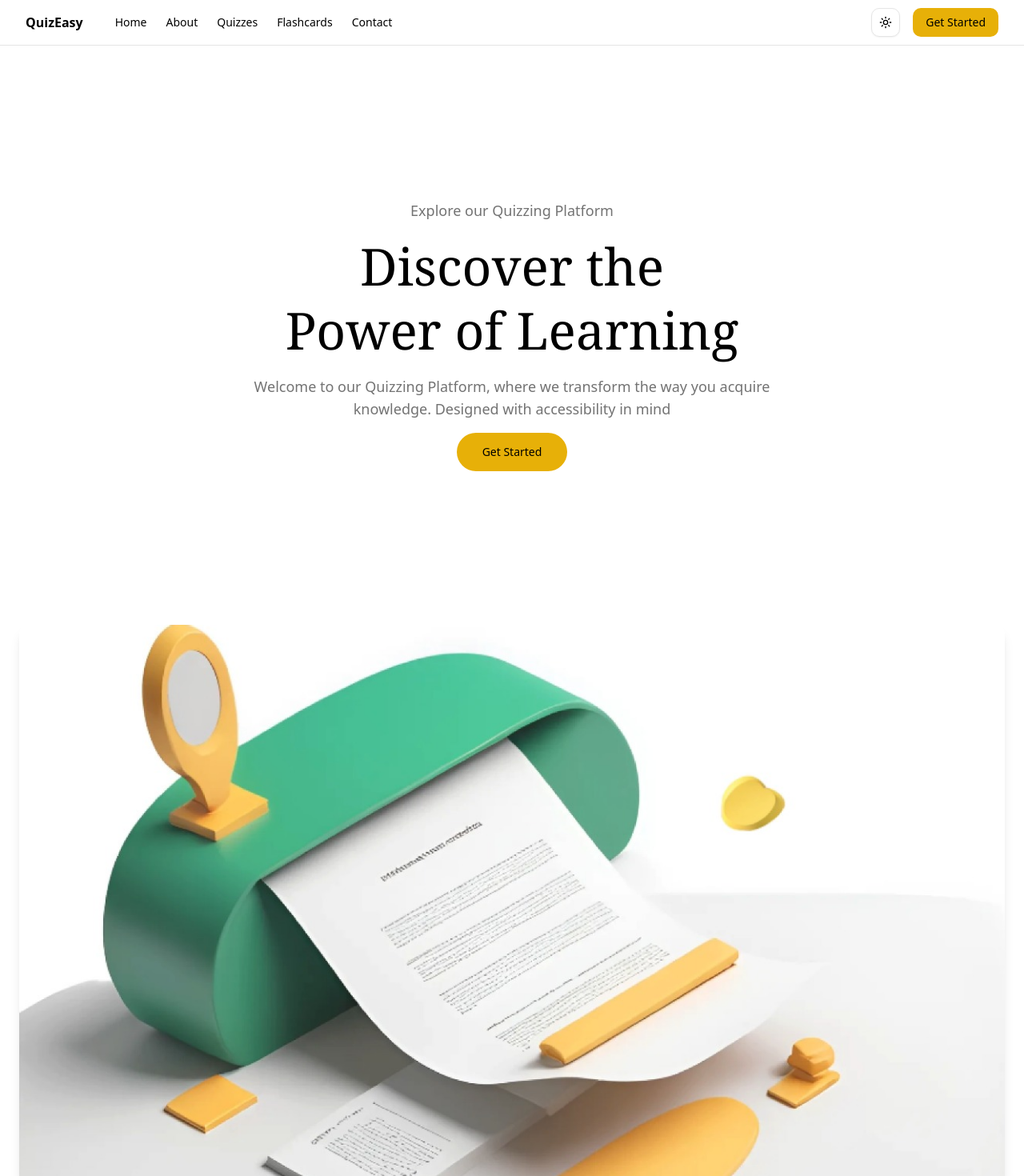
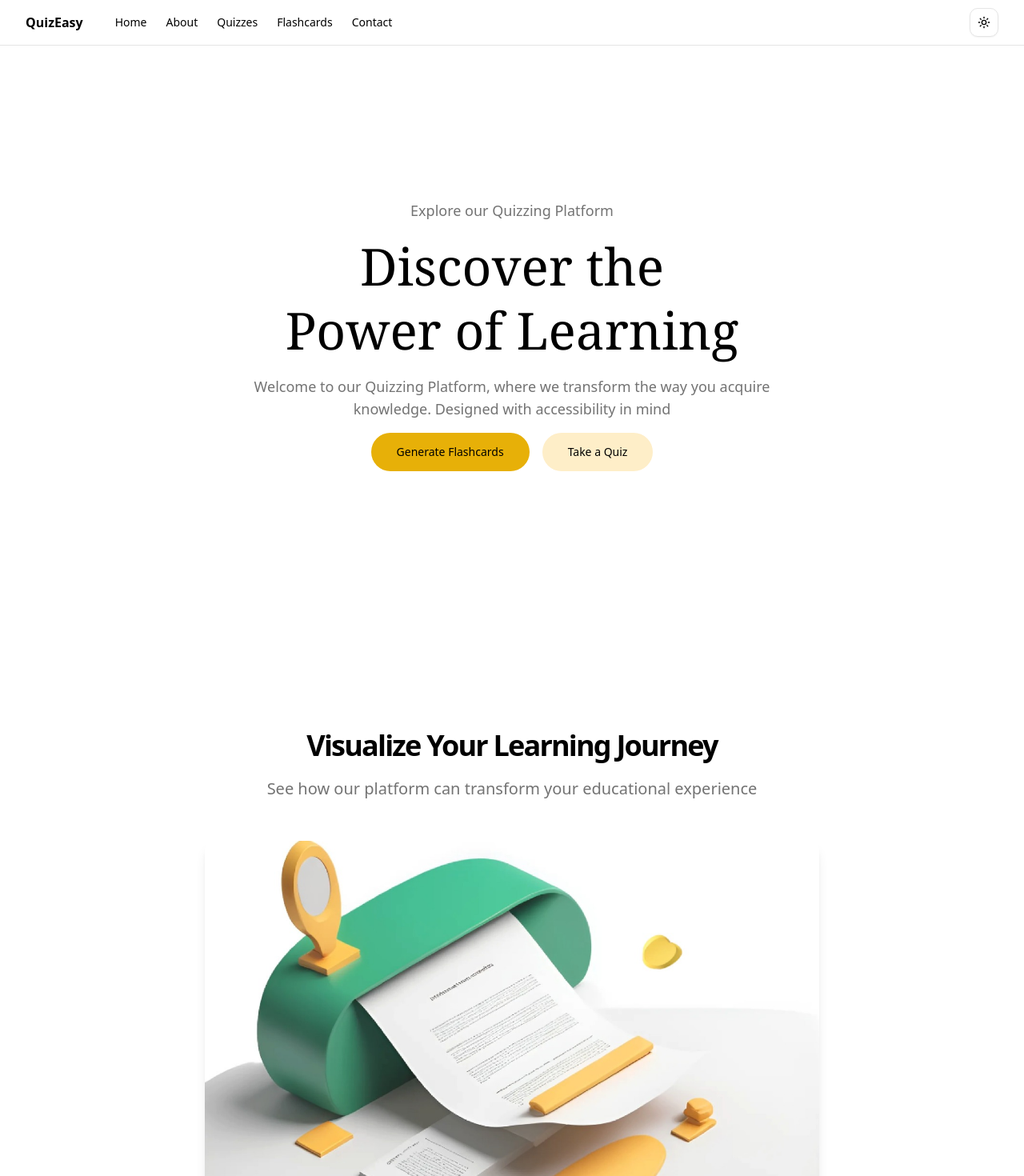
Before and after one commit to JayGuri/quizeasy, a Next.js app: page / in a window 1280 px wide. Shown: the top 1470 px of the page at 80% size. Built offline with nearby package versions, Linux system fonts and the light colour scheme.

Commit message:
Modified home page

```diff
--- a/app/layout.tsx
+++ b/app/layout.tsx
@@ -35,14 +35,6 @@ export default function RootLayout({
                 </nav>
                 <div className="flex flex-1 items-center justify-end space-x-4">
                   <ThemeToggle />
-                  <nav className="flex items-center space-x-2">
-                    <Link
-                      href="/quiz-options"
-                      className="bg-primary text-primary-foreground hover:bg-primary/90 inline-flex h-9 items-center justify-center rounded-md px-4 py-2 text-sm font-medium transition-colors focus-visible:outline-none focus-visible:ring-2 focus-visible:ring-ring focus-visible:ring-offset-2 disabled:pointer-events-none disabled:opacity-50"
-                    >
-                      Get Started
-                    </Link>
-                  </nav>
                 </div>
               </div>
             </header>
@@ -50,7 +42,7 @@ export default function RootLayout({
             <footer className="border-t py-6 md:py-0">
               <div className="container flex flex-col items-center justify-between gap-4 md:h-24 md:flex-row">
                 <p className="text-center text-sm leading-loose text-muted-foreground md:text-left">
-                  Built with accessibility in mind. Contact us at quizzeasyy@gmail.com
+                  Built with accessibility in mind. Contact us at support@quizeasy.com
                 </p>
               </div>
             </footer>
--- a/app/page.tsx
+++ b/app/page.tsx
@@ -20,24 +20,40 @@ export default function Home() {
               Welcome to our Quizzing Platform, where we transform the way you acquire knowledge. Designed with
               accessibility in mind
             </p>
+            <div className="flex space-x-4">
+              <Link
+                href="/flashcards"
+                className="bg-primary hover:bg-primary/90 inline-flex h-12 items-center justify-center rounded-full px-8 text-sm font-medium transition-colors focus-visible:outline-none focus-visible:ring-2 focus-visible:ring-ring focus-visible:ring-offset-2"
+              >
+                Generate Flashcards
+              </Link>
               <Link
                 href="/quiz-options"
-              className="bg-primary hover:bg-primary/90 inline-flex h-12 items-center justify-center rounded-full px-8 text-sm font-medium transition-colors focus-visible:outline-none focus-visible:ring-2 focus-visible:ring-ring focus-visible:ring-offset-2"
+                className="bg-secondary hover:bg-secondary/90 text-secondary-foreground inline-flex h-12 items-center justify-center rounded-full px-8 text-sm font-medium transition-colors focus-visible:outline-none focus-visible:ring-2 focus-visible:ring-ring focus-visible:ring-offset-2"
               >
-              Get Started
+                Take a Quiz
               </Link>
+            </div>
           </div>
         </div>
       </section>
 
       {/* Illustration Section */}
-            <section className="w-full relative -mb-20">
+      <section className="w-full py-12 md:py-24 lg:py-32 bg-background">
         <div className="container px-4 md:px-6">
+          <div className="flex flex-col items-center justify-center space-y-4 text-center">
+            <h2 className="text-3xl font-bold tracking-tighter md:text-4xl/tight">Visualize Your Learning Journey</h2>
+            <p className="mx-auto max-w-[700px] text-muted-foreground md:text-xl/relaxed lg:text-base/relaxed xl:text-xl/relaxed">
+              See how our platform can transform your educational experience
+            </p>
+          </div>
+          <div className="mt-12 flex justify-center">
             <img
               src="/illustration.png"
               alt="Learning Platform Illustration"
-            className="w-full h-auto object-cover rounded-lg shadow-lg"
+              className="w-full max-w-3xl h-auto object-cover rounded-lg shadow-lg"
             />
+          </div>
         </div>
       </section>
 
@@ -119,12 +135,20 @@ export default function Home() {
             <p className="mx-auto max-w-[700px] text-muted-foreground md:text-xl/relaxed lg:text-base/relaxed xl:text-xl/relaxed">
               Choose from our pre-made quizzes or create your own by uploading a PDF.
             </p>
+            <div className="flex space-x-4">
+              <Link
+                href="/flashcards"
+                className="bg-primary hover:bg-primary/90 inline-flex h-12 items-center justify-center rounded-full px-8 text-sm font-medium transition-colors focus-visible:outline-none focus-visible:ring-2 focus-visible:ring-ring focus-visible:ring-offset-2"
+              >
+                Explore Flashcards
+              </Link>
               <Link
                 href="/quiz-options"
-              className="bg-primary hover:bg-primary/90 inline-flex h-12 items-center justify-center rounded-full px-8 text-sm font-medium transition-colors focus-visible:outline-none focus-visible:ring-2 focus-visible:ring-ring focus-visible:ring-offset-2"
+                className="bg-secondary hover:bg-secondary/90 text-secondary-foreground inline-flex h-12 items-center justify-center rounded-full px-8 text-sm font-medium transition-colors focus-visible:outline-none focus-visible:ring-2 focus-visible:ring-ring focus-visible:ring-offset-2"
               >
                 Explore Quizzes
               </Link>
+            </div>
           </div>
         </div>
       </section>
```
Lines whose indentation alone changed are shown as unchanged.
